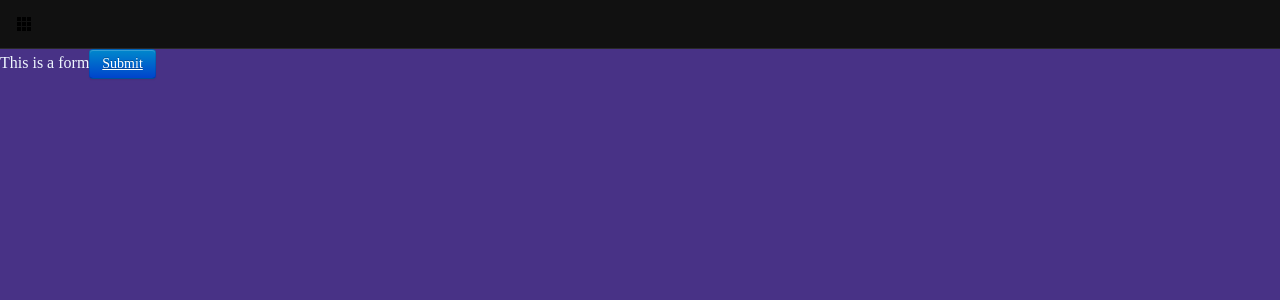
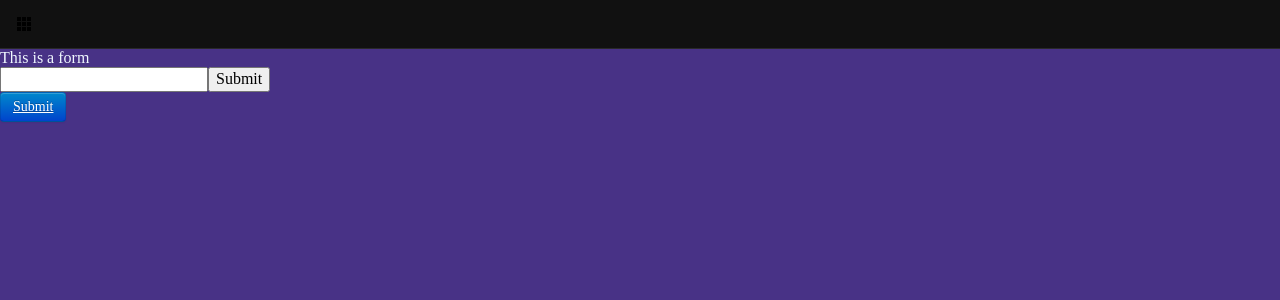
Before and after one commit to mineshmshah/Gaymers-App, a React (Create React App) app in the folder client/: page /welcome in a window 1280 px wide. Shown: the top 300 px of the page. Built offline with nearby package versions, Linux system fonts and the light colour scheme; no server answers.

Commit message:
added simple  form #35

```diff
--- a/client/src/components/Form.js
+++ b/client/src/components/Form.js
@@ -1,6 +1,8 @@
 import React, {Component} from 'react';
 import { connect } from 'react-redux';
 import { Link } from 'react-router-dom';
+import { reduxForm, Field } from 'redux-form';
+
 
 class Form extends Component{
 	renderRegisteredUser(){
@@ -11,6 +13,10 @@ class Form extends Component{
 		return(
 			<div>
         This is a form
+				<form onSubmit={this.props.handleSubmit(values => console.log(values))}>
+				<Field type='text' name='formTitle' component='input' />
+				<button type='submit'>Submit</button>
+				</form>
 				<Link
 				to={this.renderRegisteredUser()}
 				className="btn btn-primary">
@@ -24,4 +30,6 @@ class Form extends Component{
 function mapStateToProps({auth}){
 	return {auth};
 }
-export default Form;
+export default reduxForm ({
+	form: 'welcomeForm'
+})(Form);
```
